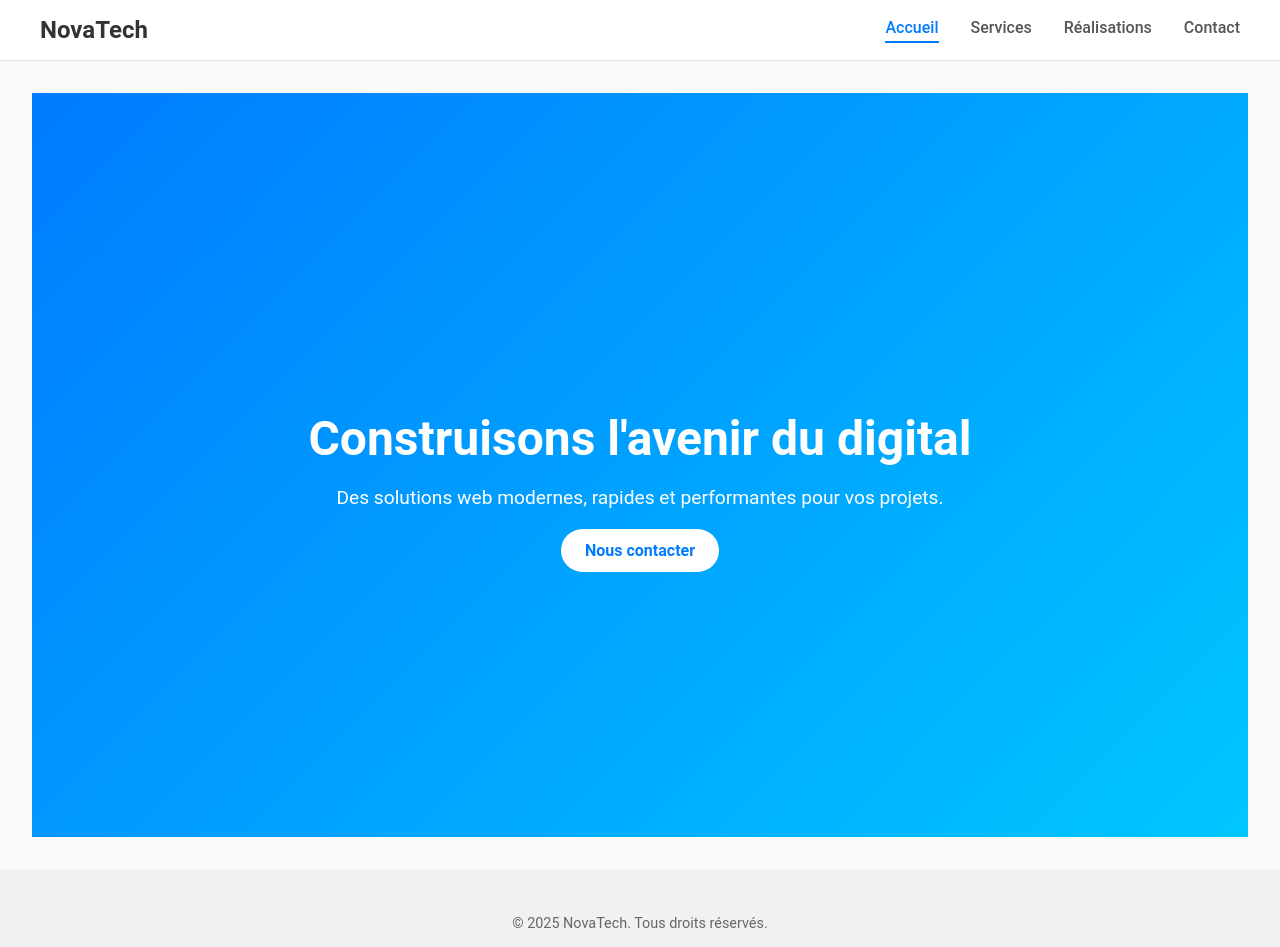
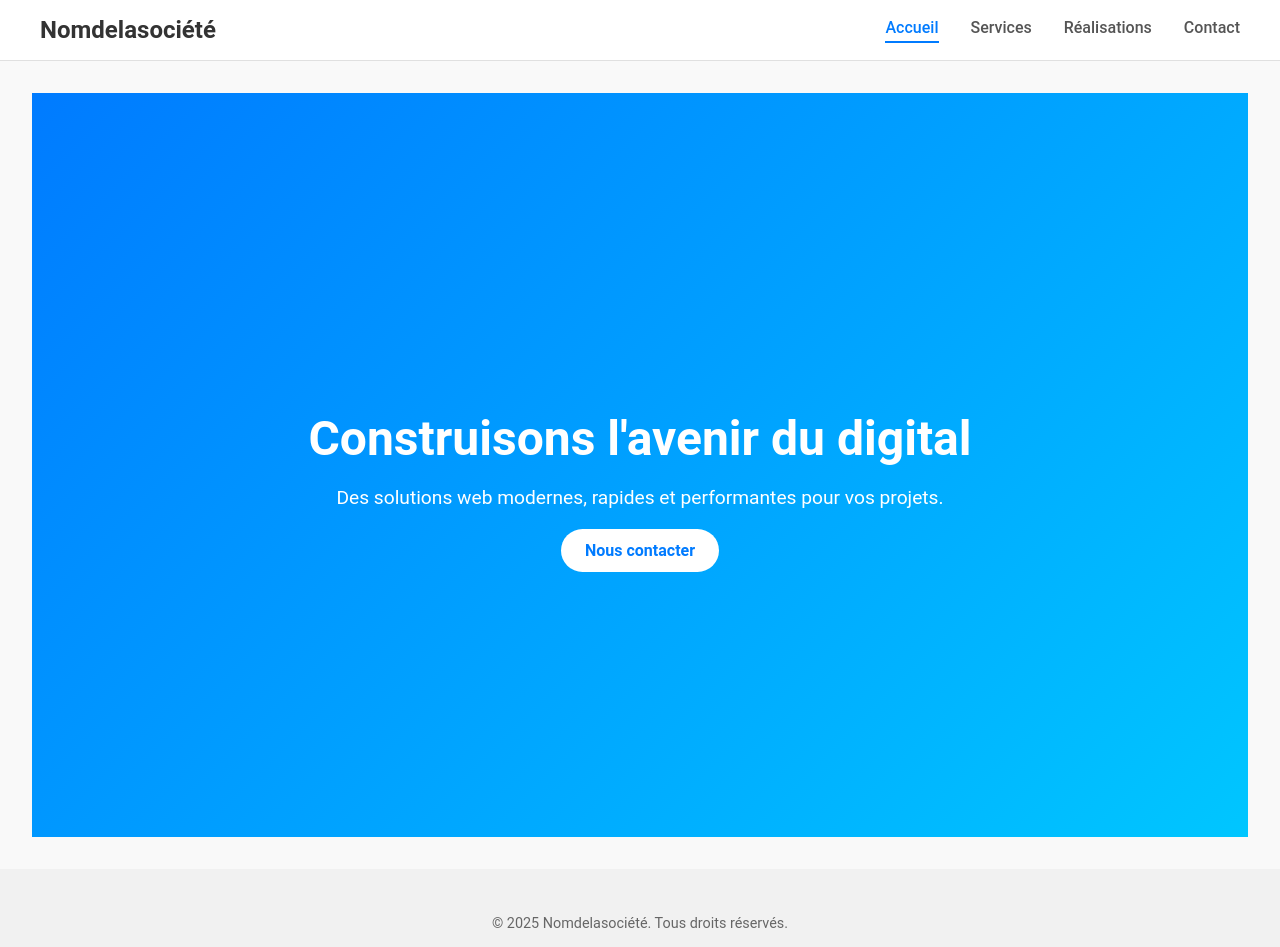
Before and after one commit to nasibene/vitrine-test, an Angular app in the folder site-vitrine-angular/: page / in a window 1280 px wide. Shown: the top 947 px of the page. Built offline with nearby package versions, Linux system fonts and the light colour scheme.

Commit message:
changement de nom du site

```diff
--- a/site-vitrine-angular/src/app/components/footer/footer.component.html
+++ b/site-vitrine-angular/src/app/components/footer/footer.component.html
@@ -1,6 +1,6 @@
 <footer class="footer">
   <div class="container">
-    <p>© 2025 NovaTech. Tous droits réservés.</p>
+    <p>© 2025 Nomdelasociété. Tous droits réservés.</p>
     <div class="social-links">
       <a href="#" aria-label="LinkedIn">
         <i class="fa-brands fa-linkedin"></i>
--- a/site-vitrine-angular/src/app/components/header/header.component.html
+++ b/site-vitrine-angular/src/app/components/header/header.component.html
@@ -1,7 +1,7 @@
 <header class="header">
   <div class="container">
     <div class="logo">
-      <a routerLink="/">NovaTech</a>
+      <a routerLink="/">Nomdelasociété</a>
     </div>
 
     <button class="burger" (click)="toggleMenu()">
```
